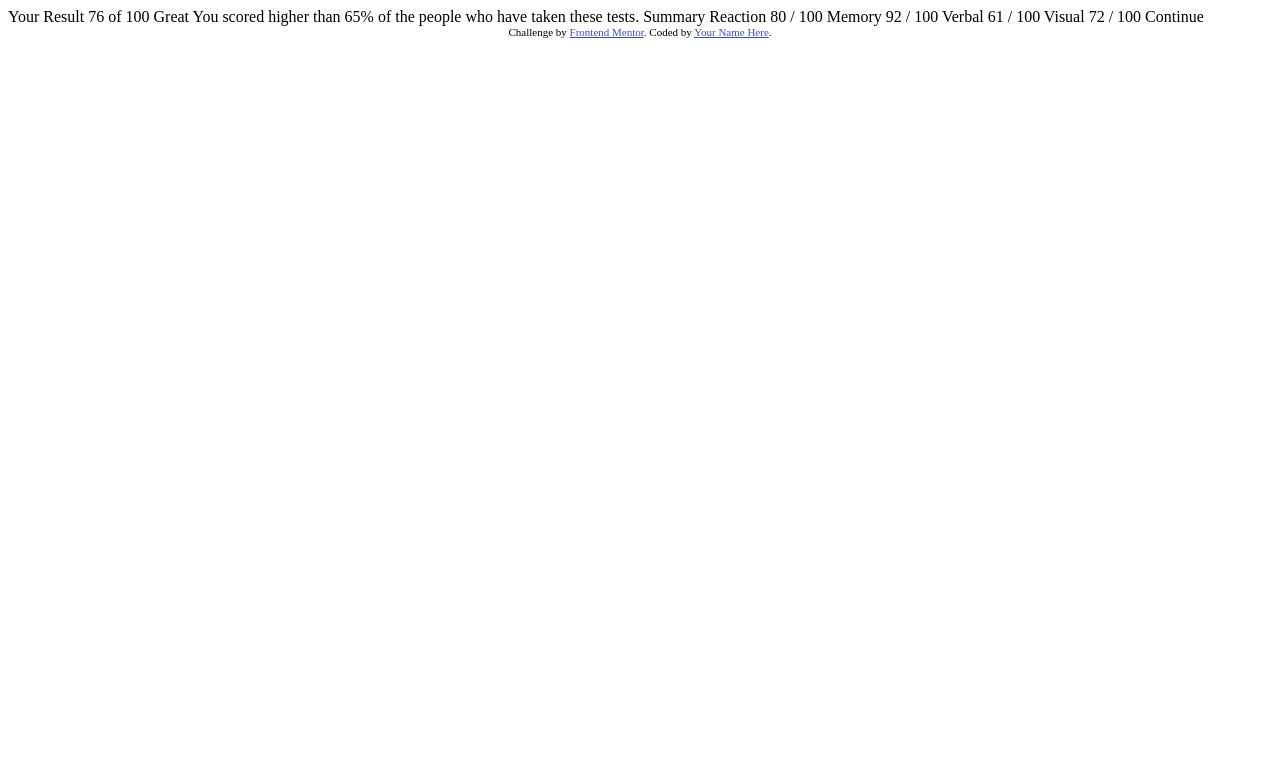
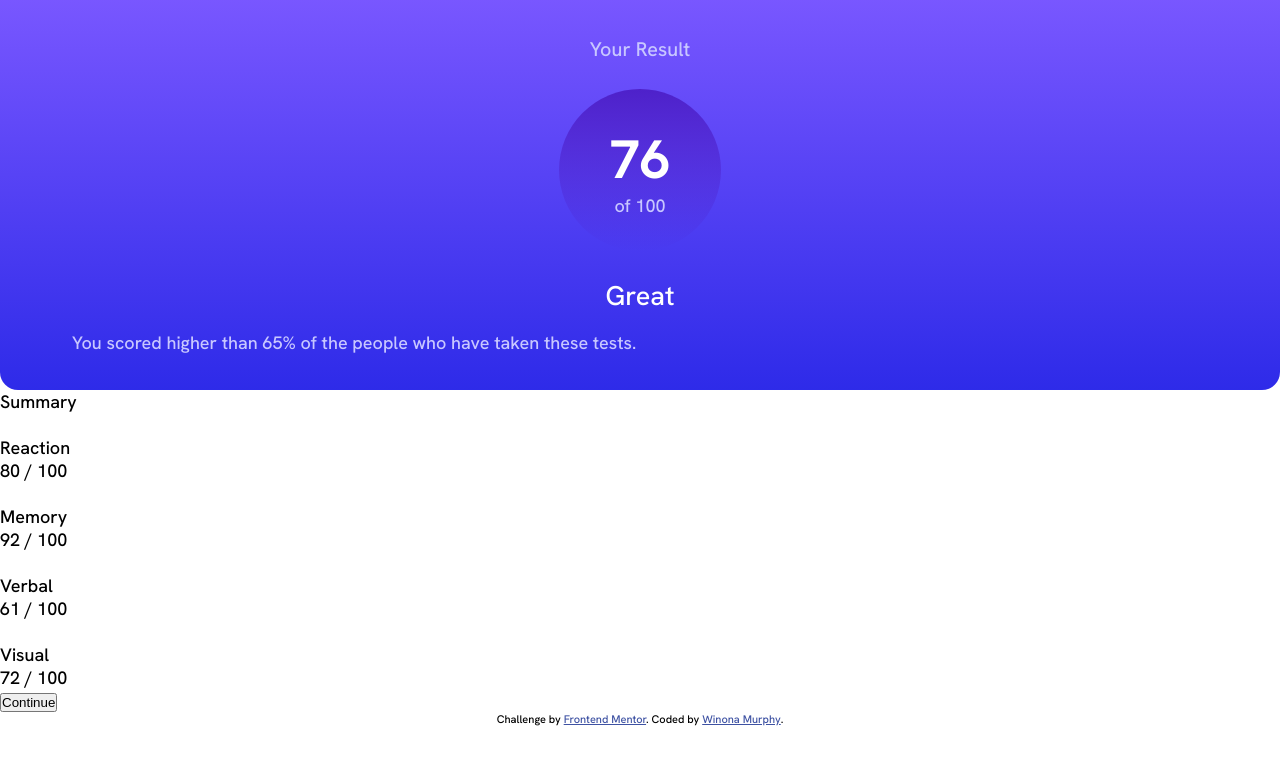
Before and after one commit to wmurphy-collabstar/Frontend-Mentor_Results-Summary-Component, a plain HTML site: page index.html in a window 1280 px wide. Drawn offline with Linux system fonts and the light colour scheme.

Commit message:
Designed results section mostly

```diff
--- a/index.html
+++ b/index.html
@@ -9,39 +9,59 @@
   <title>Frontend Mentor | Results summary component</title>
 
   <!-- Feel free to remove these styles or customise in your own stylesheet 👍 -->
-  <style>
-    .attribution { font-size: 11px; text-align: center; }
-    .attribution a { color: hsl(228, 45%, 44%); }
-  </style>
+  <link rel="stylesheet" href="./styles.css"/>
 </head>
 <body>
-
-  Your Result
-  76
-  of 100
-
-  Great
-  You scored higher than 65% of the people who have taken these tests.
-
-  Summary
-
-  Reaction
-  80 / 100
-
-  Memory
-  92 / 100
-
-  Verbal
-  61 / 100
-
-  Visual
-  72 / 100
-
-  Continue
-
-  <div class="attribution">
+  <main class="flex-container-col">
+    <section class="results">
+      <p class="result-title">Your Result</p>
+      <div class="score">
+        <h1 class="actual">76</h1>
+        <p class="total">of 100</p>
+      </div>
+      <h3 class="result">Great</h3>
+      <p class="description">
+        You scored higher than 65% of the people who have taken these tests.
+      </p>
+    </section>
+    <section class="summary">
+      <p class="summary-title">Summary</p>
+      <div class="flex-container-col">
+        <div class="category" id="reaction">
+          <div class="label">
+            <img/>
+            <p class="subtitle">Reaction</p>
+          </div>
+          <p class="subscore">80 / 100</p>
+        </div>
+        <div class="category" id="memory">
+          <div class="label">
+            <img/>
+            <p class="subtitle">Memory</p>
+          </div>
+          <p class="subscore">92 / 100</p>
+        </div>
+        <div class="category" id="verbal">
+          <div class="label">
+            <img/>
+            <p class="subtitle">Verbal</p>
+          </div>
+          <p class="subscore">61 / 100</p>
+        </div>
+        <div class="category" id="visual">
+          <div class="label">
+            <img/>
+            <p class="subtitle">Visual</p>
+          </div>
+          <p class="subscore">72 / 100</p>
+        </div>
+      </div>
+      <button class="continue">Continue</button>
+    </section>
+  </main>
+  <footer class="attribution">
     Challenge by <a href="https://www.frontendmentor.io?ref=challenge" target="_blank">Frontend Mentor</a>.
-    Coded by <a href="#">Your Name Here</a>.
-  </div>
+    Coded by <a href="#">Winona Murphy</a>.
+  </footer>
 </body>
 </html>
--- /dev/null
+++ b/styles.css
@@ -0,0 +1,177 @@
+:root {
+    /* primary colors */
+    --light-red: hsl(0, 100%, 67%);
+    --orangey-yellow: hsl(39, 100%, 56%);
+    --green-teal: hsl(166, 100%, 37%);
+    --cobalt-blue: hsl(234, 85%, 45%);
+
+    /* gradients */
+    --light-slate-blue-background: hsl(252, 100%, 67%);
+    --light-royal-blue-background: hsl(241, 81%, 54%);
+    --violet-blue-circle: hsla(256, 72%, 46%, 1);
+    --persian-blue-circle: hsla(241, 72%, 46%, 0);
+
+    /* neutral */
+    --white: hsl(0, 0%, 100%);
+    --pale-blue: hsl(221, 100%, 96%);
+    --light-lavender: hsl(241, 100%, 89%);
+    --dark-gray-blue: hsl(224, 30%, 27%);
+
+    font-size: 18px;
+
+}
+
+@font-face{
+    font-family: "Hanken Grotesk";
+    src: url("./assets/fonts/HankenGrotesk-VariableFont_wght.ttf") format("truetype-variations");
+    src: url("./assets/fonts/static/HankenGrotesk-Medium.ttf") format("truetype");
+    font-weight: 500;
+    font-style: normal;
+    font-display: swap;
+}
+
+@font-face {
+    font-family: "Hanken Grotesk";
+    src: url("./assets/fonts/HankenGrotesk-VariableFont_wght.ttf") format("truetype-variations");
+    src: url("./assets/fonts/static/HankenGrotesk-Bold.ttf") format("truetype");
+    font-weight: 700;
+    font-style: normal;
+    font-display: swap;
+}
+
+@font-face{
+    font-family: "Hanken Grotesk";
+    src: url("./assets/fonts/HankenGrotesk-VariableFont_wght.ttf") format("truetype-variations");
+    src: url("./assets/fonts/static/HankenGrotesk-ExtraBold.ttf") format("truetype");
+    font-weight: 800;
+    font-style: normal;
+    font-display: swap;
+}
+
+/* Layout */
+* {
+    margin: 0;
+    padding: 0;
+    box-sizing: border-box;
+}
+
+body {
+    font-family: "Hanken Grotesk";
+    font-weight: 500;
+    font-size: 1rem;
+    width: 100%;
+    height: 100%;
+}
+
+.flex-container-row {
+    display: flex;
+    flex-direction: row;
+}
+
+.flex-container-col{
+    display: flex;
+    flex-direction: column;
+}
+
+.results {
+    padding: 2em 4em;
+    background: linear-gradient( to bottom, var(--light-slate-blue-background) , var(--light-royal-blue-background));
+    border-radius: 0 0 1em 1em;
+}
+
+.score {
+    margin: 1.5em auto;
+    height: 9em;
+    width: 9em;
+    text-align: center;
+    border-radius: 100%;
+    background: linear-gradient(to bottom, var(--violet-blue-circle), var(--persian-blue-circle));
+    display: flex;
+    flex-direction: column;
+    justify-content: center;
+}
+
+.actual {
+    color: var(--white);
+    font-size: 3rem;
+}
+
+.total {
+    color: var(--light-lavender);
+    font-size: 1rem;
+}
+
+.result {
+    text-align: center;
+    color: var(--white);
+    font-size: 1.5rem;
+    font-weight: 500;
+}
+
+.description {
+    margin-top: 1em;
+    color: var(--light-lavender);
+}
+
+.summary {
+
+}
+
+.result-title{
+    font-size: 1.1rem;
+    color: var(--light-lavender);
+    text-align: center;
+}
+
+.summary-title{
+
+}
+
+.subtitle{
+
+}
+
+.category {
+
+}
+
+#reaction {
+
+}
+
+#memory {
+
+}
+
+#verbal {
+
+}
+
+#visual {
+
+}
+
+.label {
+
+}
+
+.subtitle {
+
+}
+
+.subscore {
+
+}
+
+.continue {
+
+}
+
+.attribution {
+    font-size: 11px;
+    text-align: center;
+}
+
+.attribution a {
+    color: hsl(228, 45%, 44%);
+}
```
